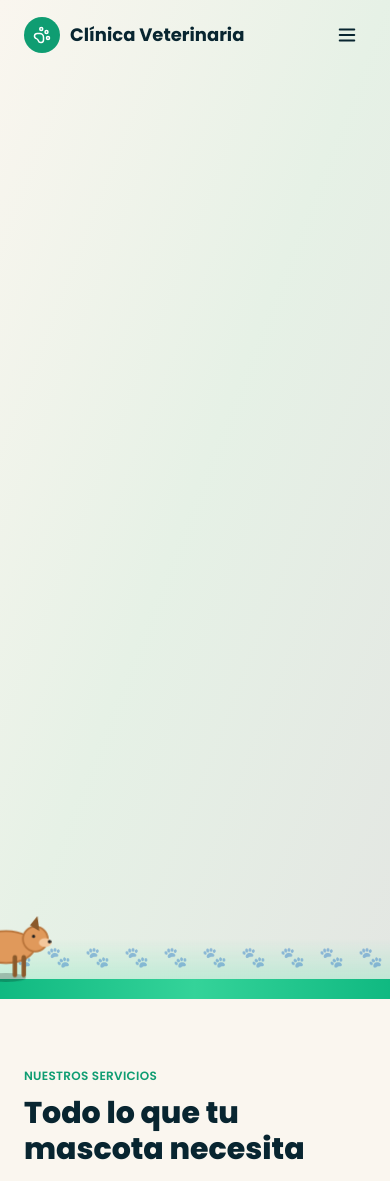
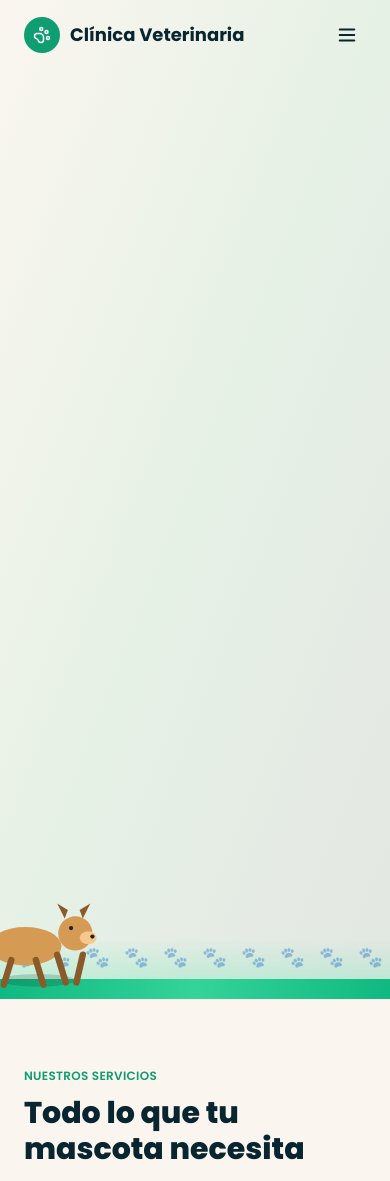
Before and after one commit to simontouzard5-adso5/vet-app-v2, a React (Vite) app: page / in a window 390 px wide. Shown: the top 1181 px of the page. Built offline with nearby package versions, Linux system fonts and the light colour scheme.

Commit message:
Update RunningDog.tsx
"Improve animated dog"

```diff
--- a/src/components/header/RunningDog.tsx
+++ b/src/components/header/RunningDog.tsx
@@ -1,173 +1,112 @@
 export const RunningDog = () => (
 <svg
-    viewBox="0 0 140 90"
-    className="w-16 h-10 md:w-20 md:h-12"
-    aria-hidden="true"
+viewBox="0 0 180 90"
+className="w-24 h-12 md:w-32 md:h-16"
+fill="none"
+xmlns="http://www.w3.org/2000/svg"
 >
-    {/* Sombra */}
+
 <ellipse
-      cx="70"
-      cy="75"
-      rx="28"
-      ry="5"
+cx="90"
+cy="80"
+rx="35"
+ry="6"
 fill="#000"
-      opacity="0.15"
-      className="animate-dog-shadow"
-      style={{
-        transformBox: "fill-box",
-        transformOrigin: "center",
-      }}
+opacity=".15"
 />
 
-    {/* Cola */}
-    <g
-      className="animate-dog-tail"
-      style={{
-        transformBox: "fill-box",
-        transformOrigin: "100% 50%",
-      }}
-    >
+<ellipse
+cx="78"
+cy="48"
+rx="34"
+ry="18"
+fill="#D59A54"
+/>
+
+<circle
+cx="125"
+cy="36"
+r="16"
+fill="#D59A54"
+/>
+
+<ellipse
+cx="137"
+cy="40"
+rx="8"
+ry="6"
+fill="#F7C88B"
+/>
+
+<circle
+cx="121"
+cy="31"
+r="2"
+fill="#222"
+/>
+
+<circle
+cx="141"
+cy="39"
+r="2"
+fill="#222"
+/>
+
 <path
-        d="M42 34 Q28 28 22 14"
-        fill="none"
-        stroke="#B9743A"
-        strokeWidth="5"
+d="M115 22 L108 8 L118 14"
+fill="#8B5A2B"
+/>
+
+<path
+d="M132 22 L139 8 L129 14"
+fill="#8B5A2B"
+/>
+
+<path
+d="M46 42 Q22 30 16 12"
+stroke="#8B5A2B"
+strokeWidth="7"
 strokeLinecap="round"
 />
-    </g>
 
-    {/* Cuerpo */}
-    <g
-      className="animate-dog-bob"
-      style={{
-        transformBox: "fill-box",
-        transformOrigin: "center",
-      }}
-    >
-      <ellipse
-        cx="70"
-        cy="42"
-        rx="32"
-        ry="18"
-        fill="#E0995B"
-        stroke="#B9743A"
-        strokeWidth="2"
+<line
+x1="65"
+y1="61"
+x2="58"
+y2="84"
+stroke="#8B5A2B"
+strokeWidth="6"
+strokeLinecap="round"
 />
 
-      {/* Cabeza */}
-      <circle
-        cx="103"
-        cy="33"
-        r="14"
-        fill="#E0995B"
-        stroke="#B9743A"
-        strokeWidth="2"
+<line
+x1="88"
+y1="61"
+x2="95"
+y2="84"
+stroke="#8B5A2B"
+strokeWidth="6"
+strokeLinecap="round"
 />
 
-      {/* Hocico */}
-      <ellipse
-        cx="114"
-        cy="37"
-        rx="7"
-        ry="5"
-        fill="#F4C79C"
+<line
+x1="108"
+y1="56"
+x2="116"
+y2="82"
+stroke="#8B5A2B"
+strokeWidth="6"
+strokeLinecap="round"
 />
 
-      {/* Ojo */}
-      <circle cx="101" cy="30" r="1.8" fill="#222" />
+<line
+x1="132"
+y1="56"
+x2="126"
+y2="82"
+stroke="#8B5A2B"
+strokeWidth="6"
+strokeLinecap="round"/>
 
-      {/* Nariz */}
-      <circle cx="119" cy="36" r="2" fill="#222" />
-
-      {/* Oreja */}
-      <g
-        className="animate-dog-ear"
-        style={{
-          transformBox: "fill-box",
-          transformOrigin: "center",
-        }}
-      >
-        <path
-          d="M97 18 L105 7 L108 24 Z"
-          fill="#8B5A2B"
-        />
-      </g>
-    </g>
-
-    {/* Pata delantera */}
-    <g
-      className="animate-dog-leg-front"
-      style={{
-        transformBox: "fill-box",
-        transformOrigin: "50% 0%",
-      }}
-    >
-      <line
-        x1="90"
-        y1="52"
-        x2="90"
-        y2="72"
-        stroke="#8B5A2B"
-        strokeWidth="5"
-        strokeLinecap="round"
-      />
-    </g>
-
-    {/* Segunda pata delantera */}
-    <g
-      className="animate-dog-leg-back"
-      style={{
-        transformBox: "fill-box",
-        transformOrigin: "50% 0%",
-      }}
-    >
-      <line
-        x1="80"
-        y1="52"
-        x2="80"
-        y2="72"
-        stroke="#8B5A2B"
-        strokeWidth="5"
-        strokeLinecap="round"
-      />
-    </g>
-
-    {/* Pata trasera */}
-    <g
-      className="animate-dog-leg-back"
-      style={{
-        transformBox: "fill-box",
-        transformOrigin: "50% 0%",
-      }}
-    >
-      <line
-        x1="55"
-        y1="52"
-        x2="55"
-        y2="72"
-        stroke="#8B5A2B"
-        strokeWidth="5"
-        strokeLinecap="round"
-      />
-    </g>
-
-    {/* Segunda pata trasera */}
-    <g
-      className="animate-dog-leg-front"
-      style={{
-        transformBox: "fill-box",
-        transformOrigin: "50% 0%",
-      }}
-    >
-      <line
-        x1="45"
-        y1="52"
-        x2="45"
-        y2="72"
-        stroke="#8B5A2B"
-        strokeWidth="5"
-        strokeLinecap="round"
-      />
-    </g>
 </svg>
 );
```
Lines whose indentation alone changed are shown as unchanged.
